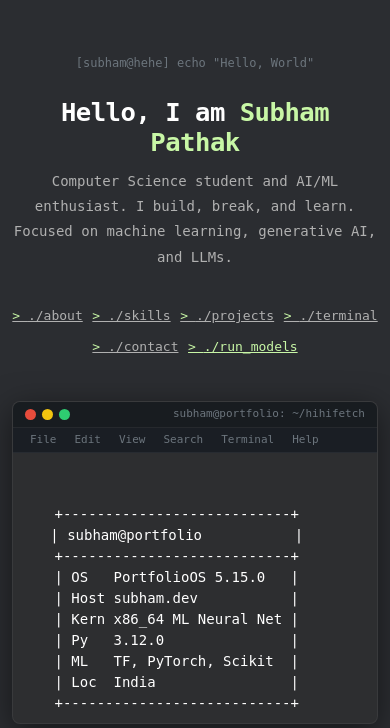
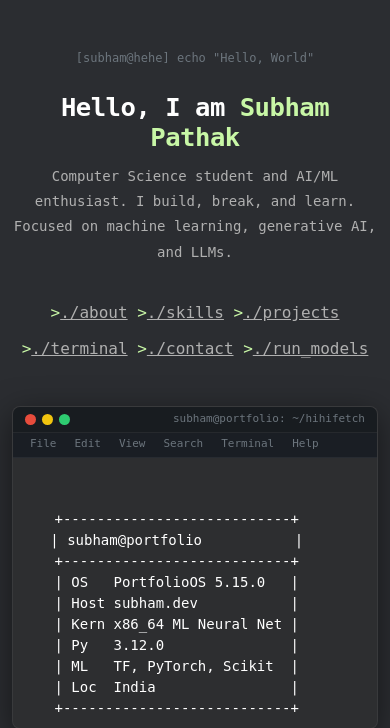
Before and after one commit to itzsubham2006/Portfolilo, a Python web app: template templates/index.html in a window 390 px wide. Shown: the part 50-778 px from the top of the page. Run offline with Jinja, Linux system fonts and the light colour scheme; the template is opened without the code that fills it, so the values that code supplies are empty.

Commit message:
./run_models font-color changed and increase links size in small screens

```diff
--- a/static/css/style.css
+++ b/static/css/style.css
@@ -160,13 +160,13 @@ button { font-family: var(--font); cursor: pointer; } */
 }
 .hero-links .hl {
     color: var(--fg-2);
-    transition: color 0.12s;
+    transition: all 0.15s;
     padding: 0.2rem 0;
 }
-.hero-links .hl:hover { color: var(--accent); }
-.hero-links .hl::before { content: "> "; color: var(--accent); }
-.hero-links .hl-accent { color: var(--accent); }
-.hero-links .hl-accent:hover { color: var(--fg); }
+.hero-links .hl:hover { color: var(--accent); text-shadow: 0 0 12px rgba(200,247,166,0.15); }
+.hero-links .hl::before { content: "> "; color: var(--accent); transition: transform 0.15s; display: inline-block; }
+.hero-links .hl:hover::before { transform: scale(1.15); }
+.hero-links .hl-accent { }
 
 .btn {
     padding: 0.6rem 1.3rem;
@@ -776,7 +776,8 @@ footer .accent { color: var(--accent); }
     .p-row .desc { white-space: normal; font-size: 14px; width: 100%; }
     .p-row .tags { margin-left: 0; }
     .p-row .name { font-size: 15px; }
-    .hero-links { font-size: 14px; gap: 0.3rem 0.8rem; }
+    .hero-links { font-size: 16px; gap: 0.3rem 0.8rem; }
+    .hero-links .hl { font-size: 16px; }
     .hero-desc { font-size: 15px; }
     .hero-prompt { font-size: 13px; }
     .t-widget-lg .tw-body { font-size: 15px; }
@@ -814,8 +815,8 @@ footer .accent { color: var(--accent); }
     .skill-bar { height: 3px; }
     .contact-list { max-width: 100%; }
     .contact-item .ci-icon { width: 28px; height: 28px; font-size: 11px; }
-    .hero-links { font-size: 13px; gap: 0.2rem 0.6rem; }
-    .hero-links .hl { font-size: 13px; }
+    .hero-links { font-size: 16px; gap: 0.2rem 0.6rem; }
+    .hero-links .hl { font-size: 16px; }
     .hero-desc { font-size: 14px; }
     .hero-prompt { font-size: 12px; }
     .t-widget { max-width: 100%; }
```
Also changed, not shown: css/style.css (+9 -8 lines).
